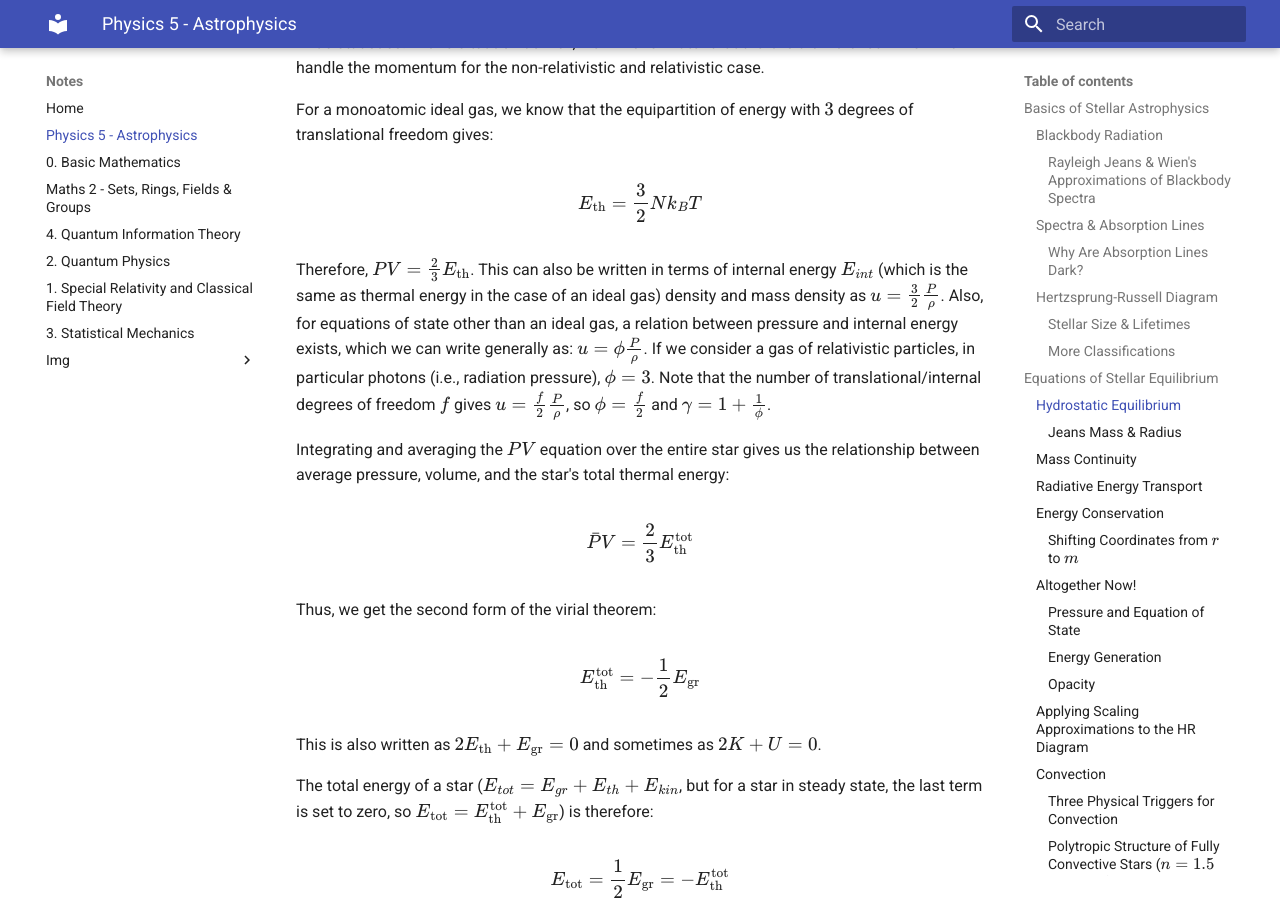
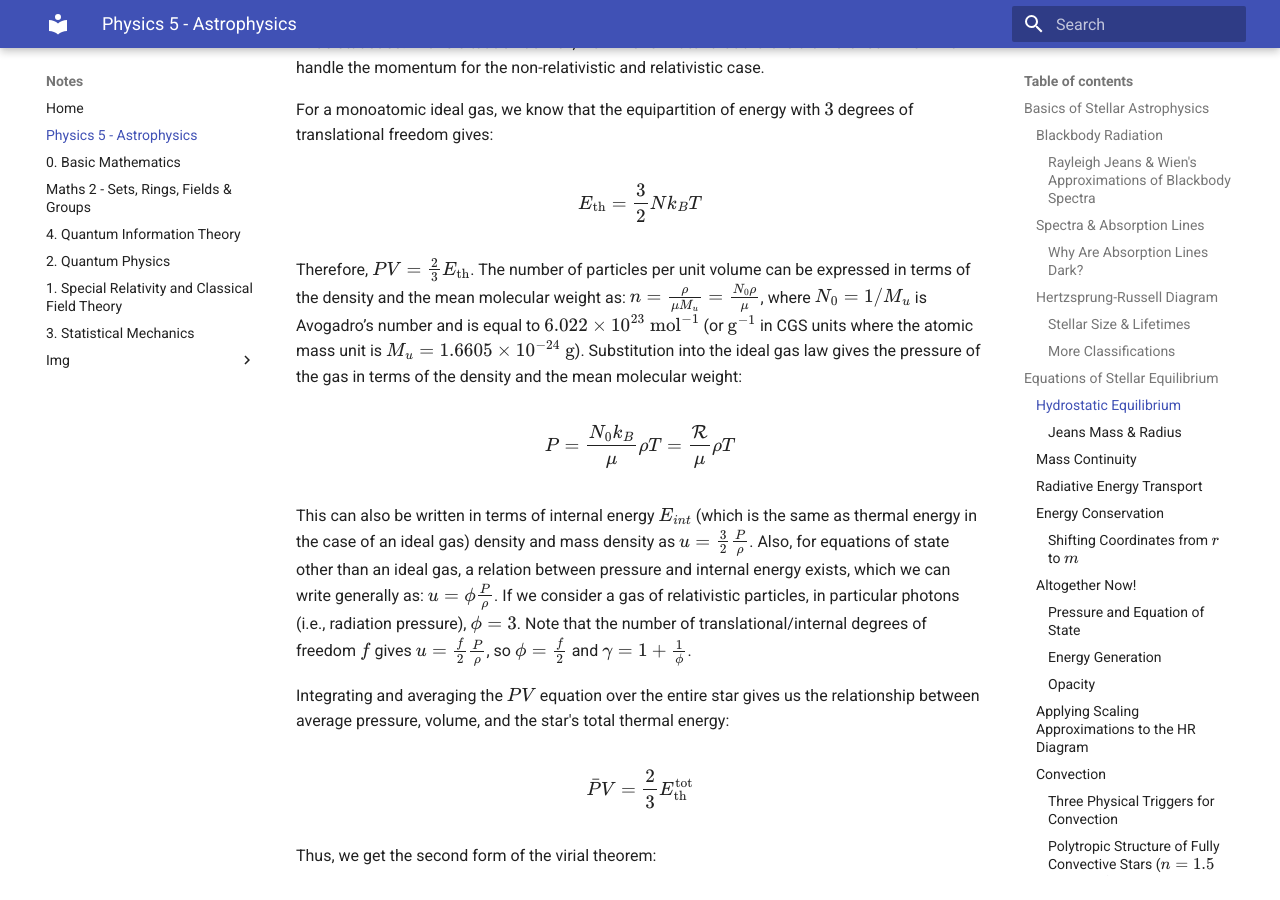
Before and after one commit to regstuff/notes, an MkDocs documentation site: the page built from docs/Physics_Astrophysics.md, in a window 1280 px wide and 900 px high, scrolled down 24208 px. Built offline with MkDocs 1.6.1 and Material for MkDocs 9.7.7, drawn with Linux system fonts in a browser that asks for light colours.

Commit message:
Update Physics_Astrophysics.md

```diff
--- a/docs/Physics_Astrophysics.md
+++ b/docs/Physics_Astrophysics.md
@@ -514,7 +514,11 @@ For a monoatomic ideal gas, we know that the equipartition of energy with $3$ de
 
 $$E_{\text{th}} = \frac{3}{2} Nk_B T$$
 
-Therefore, $PV = \frac{2}{3} E_{\text{th}}$. This can also be written in terms of internal energy $E_{int}$ (which is the same as thermal energy in the case of an ideal gas) density and mass density as $u = \frac{3}{2}\frac{P}{\rho}$.  Also, for equations of state other than an ideal gas, a relation between pressure and internal energy exists, which we can write generally as: $u = \phi\frac{P}{\rho}$. If we consider a gas of relativistic particles, in particular photons (i.e., radiation pressure), $\phi = 3$. Note that the number of translational/internal degrees of freedom $f$ gives $u = \frac{f}{2}\frac{P}{\rho}$, so $\phi = \frac{f}{2}$ and $\gamma = 1 + \frac{1}{\phi}$.
+Therefore, $PV = \frac{2}{3} E_{\text{th}}$. The number of particles per unit volume can be expressed in terms of the density and the mean molecular weight as: $n = \frac{\rho}{\mu M_u} = \frac{N_0\rho}{\mu}$, where $N_0 = 1/M_u$ is Avogadro’s number and is equal to $6.022 \times 10^{23}\text{ mol}^{-1}$ (or $\text{g}^{-1}$ in CGS units where the atomic mass unit is $M_u = 1.6605 \times 10^{-24}\text{ g}$). Substitution into the ideal gas law gives the pressure of the gas in terms of the density and the mean molecular weight:
+
+$$P = \frac{N_0 k_B}{\mu}\rho T = \frac{\mathcal{R}}{\mu}\rho T$$
+
+This can also be written in terms of internal energy $E_{int}$ (which is the same as thermal energy in the case of an ideal gas) density and mass density as $u = \frac{3}{2}\frac{P}{\rho}$. Also, for equations of state other than an ideal gas, a relation between pressure and internal energy exists, which we can write generally as: $u = \phi\frac{P}{\rho}$. If we consider a gas of relativistic particles, in particular photons (i.e., radiation pressure), $\phi = 3$. Note that the number of translational/internal degrees of freedom $f$ gives $u = \frac{f}{2}\frac{P}{\rho}$, so $\phi = \frac{f}{2}$ and $\gamma = 1 + \frac{1}{\phi}$.
 
 Integrating and averaging the $PV$ equation over the entire star gives us the relationship between average pressure, volume, and the star's total thermal energy:
 
```
